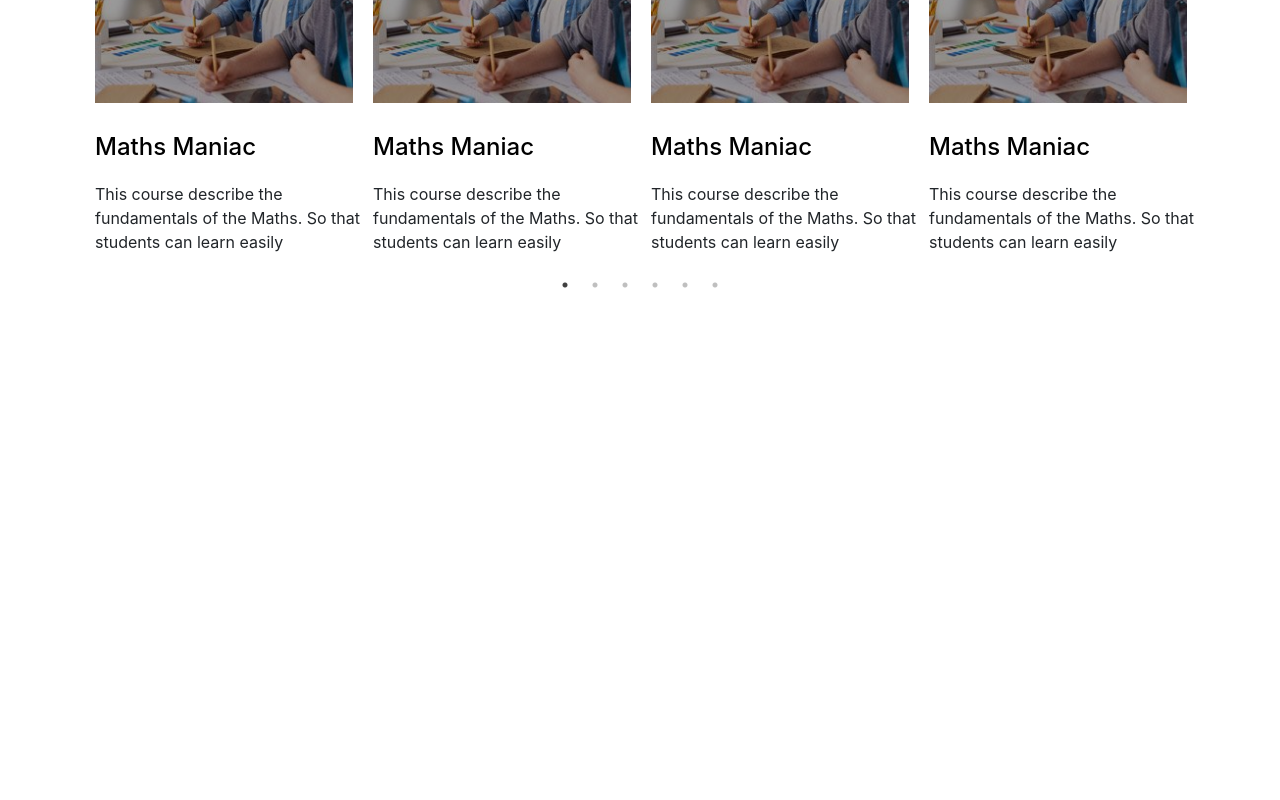
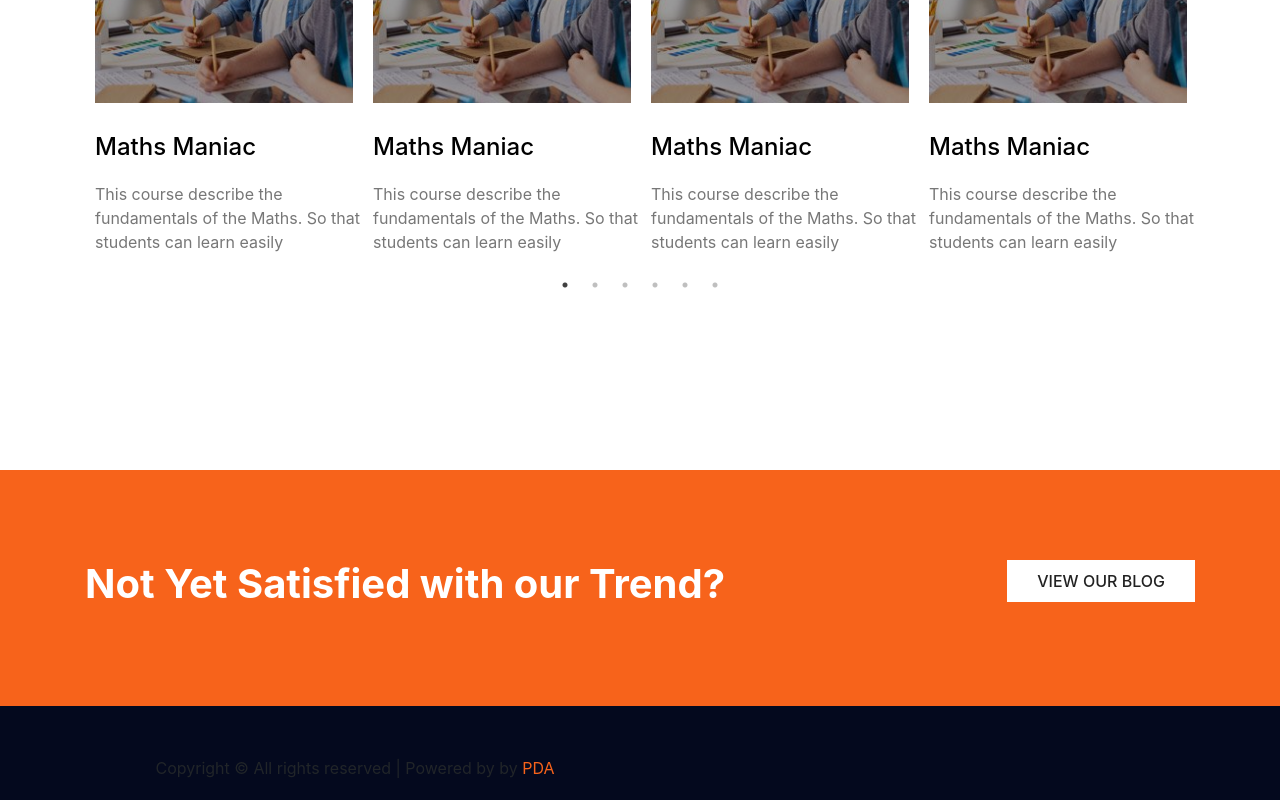
Before and after one commit to PanthraxDigital/SE_Learning, a React (Create React App) app in the folder se_e_learning/: page / in a window 1280 px wide. Shown: the part 1168-1968 px from the top of the page. Before the commit the page ends 1463 px from the top, so only its background shows below. Built offline with nearby package versions, Linux system fonts and the light colour scheme.

Commit message:
set the layout of the home page

```diff
--- a/se_e_learning/src/components/courseCategorySlider.js
+++ b/se_e_learning/src/components/courseCategorySlider.js
@@ -34,7 +34,15 @@ class CourseCategorySlider extends React.Component {
                 <a href="#">
                   <h4>{data.categoryName}</h4>
                 </a>
-                <p style={{ textAlign: "left", paddingLeft:'10px' }}>{data.description}</p>
+                <p
+                  style={{
+                    textAlign: "left",
+                    paddingLeft: "10px",
+                    color: "#777"
+                  }}
+                >
+                  {data.description}
+                </p>
               </div>
             </div>
           ))}
--- a/se_e_learning/src/components/footer.js
+++ b/se_e_learning/src/components/footer.js
@@ -0,0 +1,28 @@
+import React from "react";
+
+class Footer extends React.Component {
+  render() {
+    return (
+      <footer class="footer-area" >
+        <div class="container">
+          <div class="footer-bottom row align-items-center justify-content-between">
+            <p
+              class="footer-text m-0 col-lg-6 col-md-12"
+              style={{ paddingBottom: "20px" }}
+            >
+              Copyright &copy;
+              <script>document.write(new Date().getFullYear());</script> All
+              rights reserved | Powered by{" "}
+              <i class="fa fa-heart-o" aria-hidden="true" /> by{" "}
+              <a href="https://www.panthrax.com" target="_blank">
+                PDA
+              </a>
+            </p>
+          </div>
+        </div>
+      </footer>
+    );
+  }
+}
+
+export default Footer;
--- a/se_e_learning/src/components/main.js
+++ b/se_e_learning/src/components/main.js
@@ -4,6 +4,7 @@ import "slick-carousel/slick/slick-theme.css";
 import "slick-carousel/slick/slick.css";
 import _courseCategory from "../content/courseCategory.json";
 import CourseCategorySlider from "./courseCategorySlider";
+import Footer from "./footer";
 
 class Main extends React.Component {
   constructor(props) {
@@ -47,7 +48,6 @@ class Main extends React.Component {
             </div>
           </div>
         </section>
-
         <section className="feature-area">
           <div className="container">
             <div className="row">
@@ -96,7 +96,6 @@ class Main extends React.Component {
             </div>
           </div>
         </section>
-
         <section className="popular-course-area">
           <div className="container">
             <div
@@ -112,12 +111,26 @@ class Main extends React.Component {
             </div>
           </div>
         </section>
-
         <section className="popular-course-area">
           <div className="container">
             <CourseCategorySlider courseCategories={_courseCategory} />
           </div>
         </section>
+        <section class="cta-two-area" style={{ marginTop: "200px" }}>
+          <div class="container">
+            <div class="row">
+              <div class="col-lg-8 cta-left">
+                <h1>Not Yet Satisfied with our Trend?</h1>
+              </div>
+              <div class="col-lg-4 cta-right">
+                <a class="primary-btn wh" href="#">
+                  view our blog
+                </a>
+              </div>
+            </div>
+          </div>
+        </section>
+        <Footer />
       </React.Fragment>
     );
   }
```
